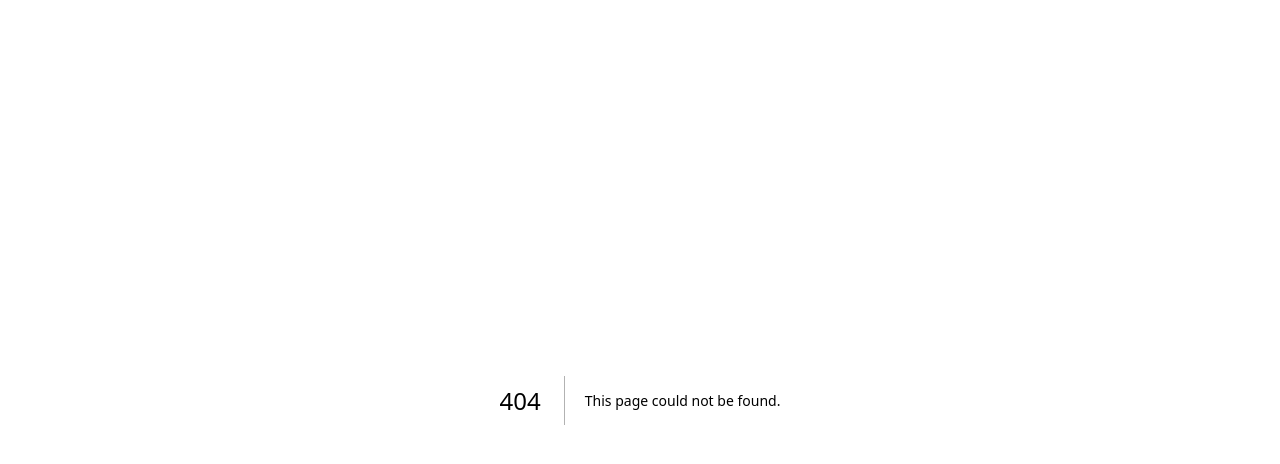
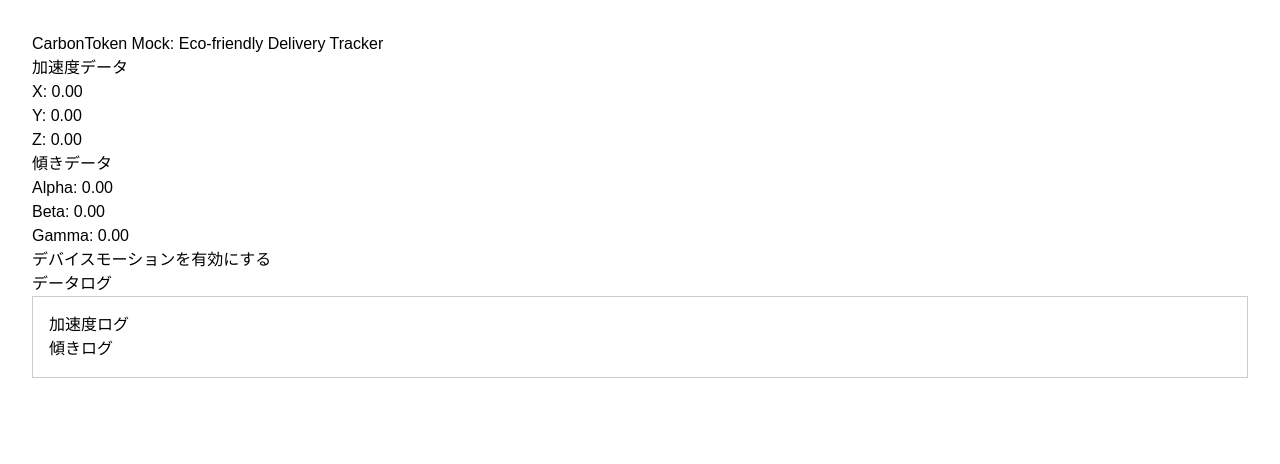
Before and after one commit to ShotaTanemura/42Hackathon_2024, a Next.js app in the folder frontend/: page /acceleration in a window 1280 px wide. Before the commit this address had no page. Shown: the top 464 px of the page. Built offline with nearby package versions, Linux system fonts and the light colour scheme.

Commit message:
Revert "Revert "加速度センサーがhttp接続だと触れない問題""

```diff
--- a/frontend/package.json
+++ b/frontend/package.json
@@ -13,7 +13,7 @@
     "@walletconnect/sign-client": "^2.4.7",
     "@web3auth/modal": "^7.3.1",
     "ethers": "^5.7.2",
-    "lucide-react": "^0.445.0",
+    "idb": "^8.0.0",
     "next": "14.2.13",
     "pino-pretty": "^11.2.2",
     "react": "^18",
--- /dev/null
+++ b/frontend/src/app/acceleration/page.tsx
@@ -0,0 +1,13 @@
+// app/page.js
+"use client";
+
+import DataCollector from '@/components/DataCollector';
+
+export default function Home() {
+  return (
+    <main style={{ padding: '2rem', fontFamily: 'Arial, sans-serif' }}>
+      <h1>CarbonToken Mock: Eco-friendly Delivery Tracker</h1>
+      <DataCollector />
+    </main>
+  );
+}
--- a/frontend/src/app/page.tsx
+++ b/frontend/src/app/page.tsx
@@ -1,37 +1,19 @@
-'use client'
+import React from "react";
+import Link from "next/link";
 
-import Image from 'next/image'
-import { useEffect, useState } from 'react'
-import { useRouter } from 'next/navigation'
-
-export default function SplashScreen() {
-  const [isFading, setIsFading] = useState(false)
-  const router = useRouter()
-
-  useEffect(() => {
-    const timer = setTimeout(() => {
-      setIsFading(true)
-      setTimeout(() => {
-        router.push('/start')
-      }, 500)
-    }, 1500)
-
-    return () => clearTimeout(timer)
-  }, [router])
-
+export default function Home() {
   return (
-    <div
-      className={`flex items-center justify-center min-h-screen bg-[#D70F64] ${
-        isFading ? 'fade-out' : ''
-      }`}
-    >
-      <Image
-        src="/panda-rider-logo.png"
-        alt="Panda Rider Logo"
-        width={300}
-        height={300}
-        priority
-      />
-    </div>
-  )
+    <>
+      <div>
+        <Link href="/acceleration">
+          <button>acceleration</button>
+        </Link>
+      </div>
+      <div>
+        <Link href="/web3">
+          <button>web3</button>
+        </Link>
+      </div>
+    </>
+  );
 }
--- /dev/null
+++ b/frontend/src/components/DataCollector.tsx
@@ -0,0 +1,215 @@
+// src/components/DataCollector.tsx
+import React, { useEffect, useState, useCallback } from 'react';
+import { openDB, DBSchema } from 'idb';
+
+// IndexedDB のスキーマ定義
+interface CarbonTokenDB extends DBSchema {
+  accelerometer: {
+    key: number;
+    value: {
+      x: number;
+      y: number;
+      z: number;
+      timestamp: number;
+    };
+  };
+  tilt: {
+    key: number;
+    value: {
+      alpha: number;
+      beta: number;
+      gamma: number;
+      timestamp: number;
+    };
+  };
+}
+
+const DataCollector: React.FC = () => {
+  const [accelerometerData, setAccelerometerData] = useState<{ x: number; y: number; z: number }>({ x: 0, y: 0, z: 0 });
+  const [tiltData, setTiltData] = useState<{ alpha: number; beta: number; gamma: number }>({ alpha: 0, beta: 0, gamma: 0 });
+  const [accelerometerLog, setAccelerometerLog] = useState<
+    { x: number; y: number; z: number; timestamp: number }[]
+  >([]);
+  const [tiltLog, setTiltLog] = useState<
+    { alpha: number; beta: number; gamma: number; timestamp: number }[]
+  >([]);
+  const [permissionGranted, setPermissionGranted] = useState<boolean>(false);
+  const [permissionDenied, setPermissionDenied] = useState<boolean>(false);
+
+  // IndexedDB の初期化
+  useEffect(() => {
+    const initializeDB = async () => {
+      try {
+        const db = await openDB<CarbonTokenDB>('CarbonTokenDB', 1, {
+          upgrade(db) {
+            if (!db.objectStoreNames.contains('accelerometer')) {
+              db.createObjectStore('accelerometer', { keyPath: 'timestamp' });
+            }
+            if (!db.objectStoreNames.contains('tilt')) {
+              db.createObjectStore('tilt', { keyPath: 'timestamp' });
+            }
+          },
+        });
+        // 初回ロード時にログを取得
+        const accelData = await db.getAll('accelerometer');
+        const tiltData = await db.getAll('tilt');
+        setAccelerometerLog(accelData);
+        setTiltLog(tiltData);
+      } catch (error) {
+        console.error('IndexedDBの初期化中にエラーが発生しました:', error);
+      }
+    };
+
+    initializeDB();
+  }, []);
+
+  // データログの定期的な取得
+  useEffect(() => {
+    const fetchLogs = async () => {
+      try {
+        const db = await openDB<CarbonTokenDB>('CarbonTokenDB', 1);
+        const accelData = await db.getAll('accelerometer');
+        const tiltData = await db.getAll('tilt');
+        setAccelerometerLog(accelData);
+        setTiltLog(tiltData);
+      } catch (error) {
+        console.error('データログ取得中にエラーが発生しました:', error);
+      }
+    };
+
+    const interval = setInterval(fetchLogs, 5000); // 5秒ごとにログを更新
+
+    return () => clearInterval(interval);
+  }, []);
+
+  // デバイスモーションイベントハンドラー
+  const handleDeviceMotion = useCallback(async (event: DeviceMotionEvent) => {
+    const { acceleration } = event;
+    if (acceleration) {
+      const data = {
+        x: acceleration.x || 0,
+        y: acceleration.y || 0,
+        z: acceleration.z || 0,
+        timestamp: event.timeStamp,
+      };
+      setAccelerometerData(data);
+      try {
+        const db = await openDB<CarbonTokenDB>('CarbonTokenDB', 1);
+        await db.add('accelerometer', data);
+      } catch (error) {
+        console.error('加速度データの保存中にエラーが発生しました:', error);
+      }
+    }
+  }, []);
+
+  // デバイスオリエンテーションイベントハンドラー
+  const handleDeviceOrientation = useCallback(async (event: DeviceOrientationEvent) => {
+    const data = {
+      alpha: event.alpha || 0,
+      beta: event.beta || 0,
+      gamma: event.gamma || 0,
+      timestamp: event.timeStamp,
+    };
+    setTiltData(data);
+    try {
+      const db = await openDB<CarbonTokenDB>('CarbonTokenDB', 1);
+      await db.add('tilt', data);
+    } catch (error) {
+      console.error('傾きデータの保存中にエラーが発生しました:', error);
+    }
+  }, []);
+
+  // 許可をリクエストする関数
+  const requestPermission = useCallback(async () => {
+    console.log('requestPermissionが呼び出されました');
+    if (typeof DeviceMotionEvent !== 'undefined' && typeof DeviceMotionEvent.requestPermission === 'function') {
+      try {
+        const response = await DeviceMotionEvent.requestPermission();
+        console.log('DeviceMotionEvent.requestPermissionの応答:', response);
+        if (response === 'granted') {
+          setPermissionGranted(true);
+          setPermissionDenied(false);
+          window.addEventListener('devicemotion', handleDeviceMotion);
+          window.addEventListener('deviceorientation', handleDeviceOrientation);
+          console.log('デバイスモーションとオリエンテーションのイベントリスナーが追加されました');
+        } else {
+          setPermissionDenied(true);
+          setPermissionGranted(false);
+          alert('デバイスモーションへのアクセス許可が拒否されました。');
+          console.log('デバイスモーションへのアクセスが拒否されました');
+        }
+      } catch (error) {
+        console.error('デバイスモーション許可リクエスト中にエラーが発生しました:', error);
+        setPermissionDenied(true);
+        setPermissionGranted(false);
+        alert('デバイスモーション許可リクエスト中にエラーが発生しました。');
+      }
+    } else {
+      // iOS 13未満や非対応デバイスの場合、自動的にイベントリスナーをセットアップ
+      setPermissionGranted(true);
+      setPermissionDenied(false);
+      window.addEventListener('devicemotion', handleDeviceMotion);
+      window.addEventListener('deviceorientation', handleDeviceOrientation);
+      console.log('iOS 13未満または非対応デバイスのため、イベントリスナーが追加されました');
+    }
+  }, [handleDeviceMotion, handleDeviceOrientation]);
+
+  // クリーンアップ: コンポーネントがアンマウントされる際にイベントリスナーを削除
+  useEffect(() => {
+    return () => {
+      window.removeEventListener('devicemotion', handleDeviceMotion);
+      window.removeEventListener('deviceorientation', handleDeviceOrientation);
+    };
+  }, [handleDeviceMotion, handleDeviceOrientation]);
+
+  return (
+    <div>
+      <h2>加速度データ</h2>
+      <p>X: {accelerometerData.x.toFixed(2)}</p>
+      <p>Y: {accelerometerData.y.toFixed(2)}</p>
+      <p>Z: {accelerometerData.z.toFixed(2)}</p>
+
+      <h2>傾きデータ</h2>
+      <p>Alpha: {tiltData.alpha.toFixed(2)}</p>
+      <p>Beta: {tiltData.beta.toFixed(2)}</p>
+      <p>Gamma: {tiltData.gamma.toFixed(2)}</p>
+
+      {/* 許可がまだ得られておらず、拒否されていない場合にボタンを表示 */}
+      {!permissionGranted && !permissionDenied && (
+        <button onClick={requestPermission}>
+          デバイスモーションを有効にする
+        </button>
+      )}
+
+      {/* 許可が拒否された場合にメッセージを表示 */}
+      {permissionDenied && (
+        <p style={{ color: 'red' }}>
+          デバイスモーションへのアクセスが拒否されました。ブラウザの設定で有効にしてください。
+        </p>
+      )}
+
+      <h2>データログ</h2>
+      <div style={{ maxHeight: '200px', overflowY: 'scroll', border: '1px solid #ccc', padding: '1rem' }}>
+        <h3>加速度ログ</h3>
+        <ul>
+          {accelerometerLog.map((data) => (
+            <li key={data.timestamp}>
+              時間: {new Date(data.timestamp).toLocaleTimeString()}, X: {data.x.toFixed(2)}, Y: {data.y.toFixed(2)}, Z: {data.z.toFixed(2)}
+            </li>
+          ))}
+        </ul>
+
+        <h3>傾きログ</h3>
+        <ul>
+          {tiltLog.map((data) => (
+            <li key={data.timestamp}>
+              時間: {new Date(data.timestamp).toLocaleTimeString()}, Alpha: {data.alpha.toFixed(2)}, Beta: {data.beta.toFixed(2)}, Gamma: {data.gamma.toFixed(2)}
+            </li>
+          ))}
+        </ul>
+      </div>
+    </div>
+  );
+};
+
+export default DataCollector;
```
Also changed, not shown: 1 other file (tests, documents, lock files or other folders).
